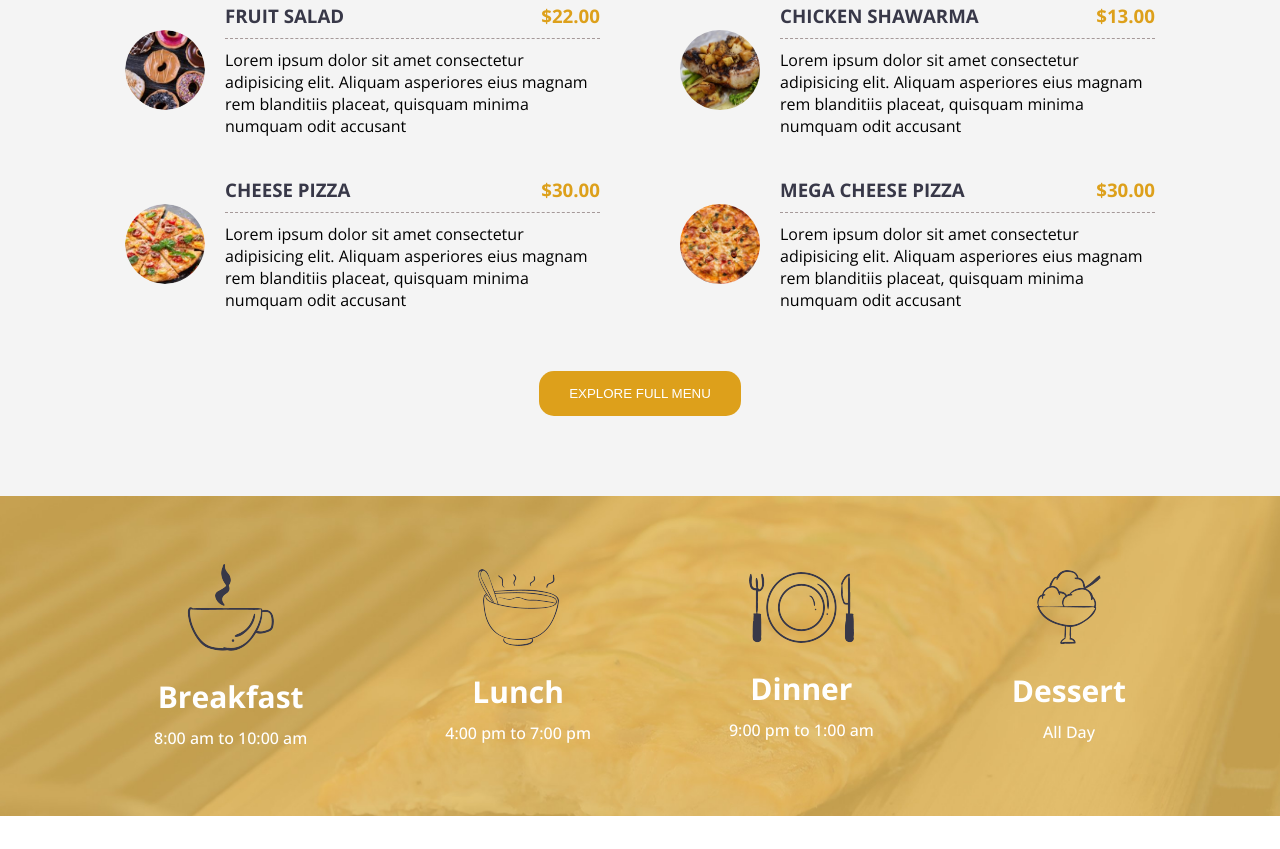
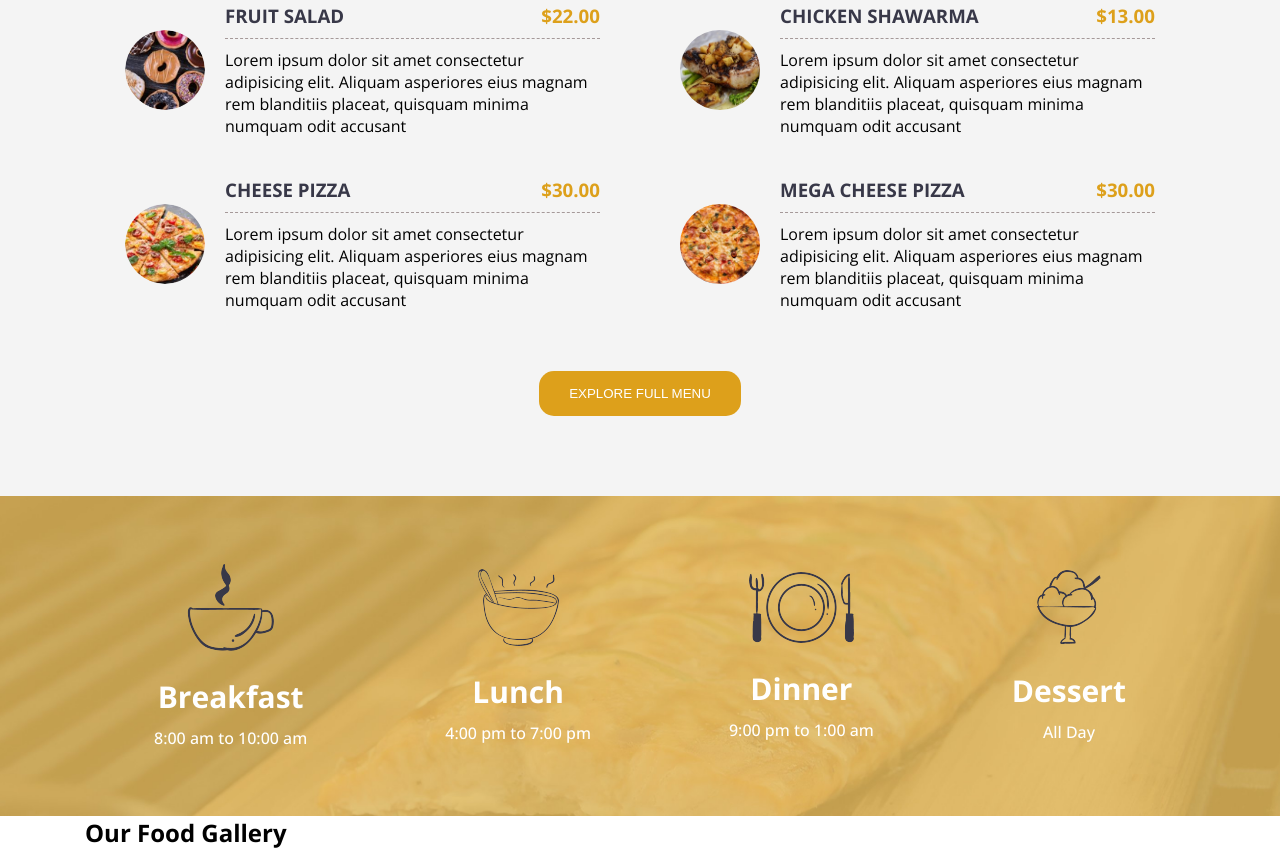
Before and after one commit to mariamnageh/Restaurant-Website-Using-HTML-CSS, a plain HTML site: page index.html in a window 1280 px wide. Shown: the part 3051-3900 px from the top of the page. Before the commit the page ends 3867 px from the top, so only its background shows below. Drawn offline with nearby package versions, Linux system fonts and the light colour scheme.

Commit message:
"Added a new 'Gallery' section to the homepage"
This commit message accurately describes the code diff by mentioning that a new section with the id "gallery" has been added to the homepage. It is concise and sticks to the facts without making any assumptions about the reasons behind the change or its potential impact.

```diff
--- a/index.html
+++ b/index.html
@@ -234,6 +234,13 @@
                   </div>
                   </section>
             <!--Day Time End-->
+            <!--Gallery Start -->
+            <section id="gallery">
+                <div class="container">
+                    <h2>Our Food Gallery</h2>
+                </div>
+            </section>
+            <!--Gallery End -->
     </main>
 
 
```
